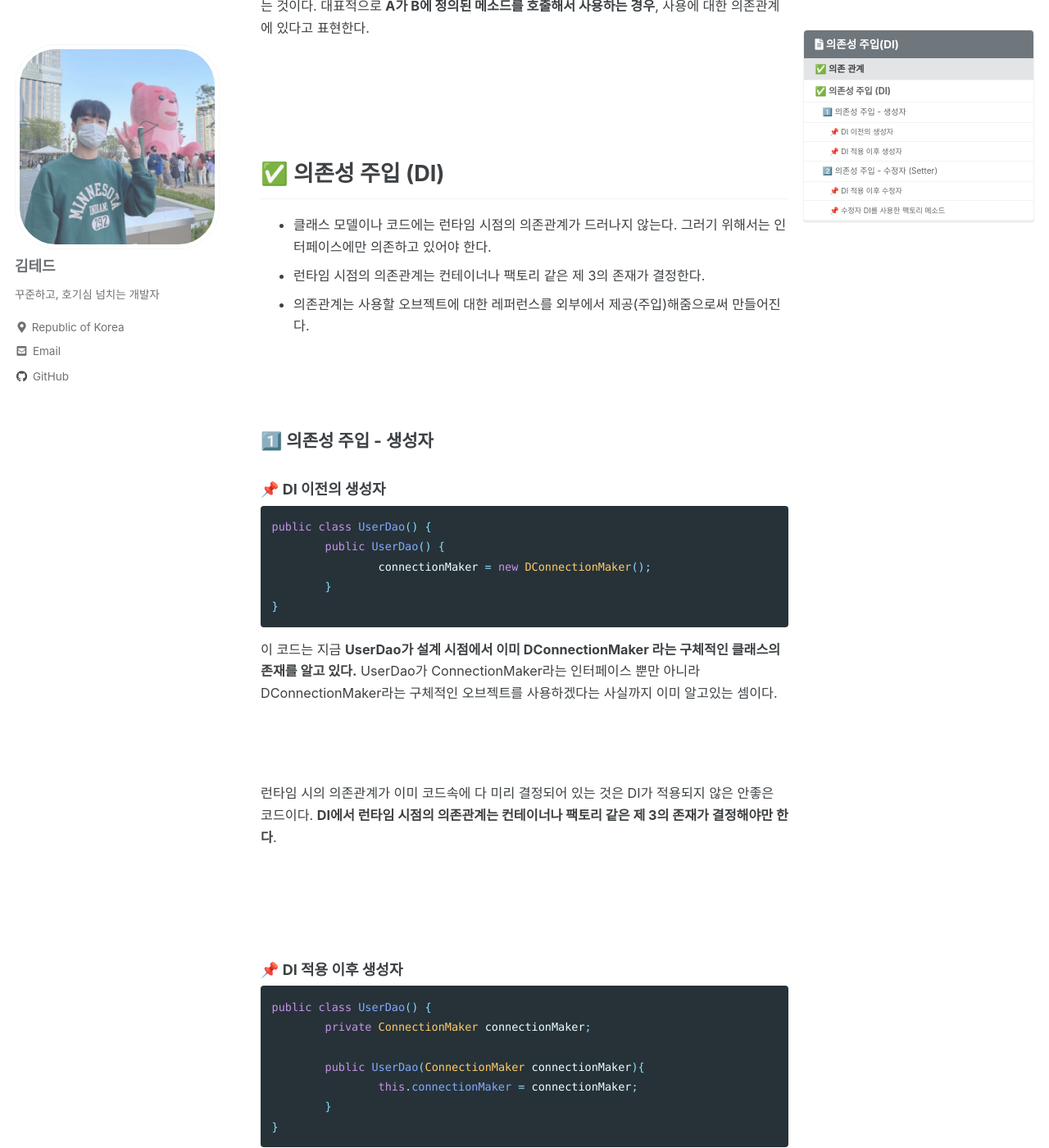
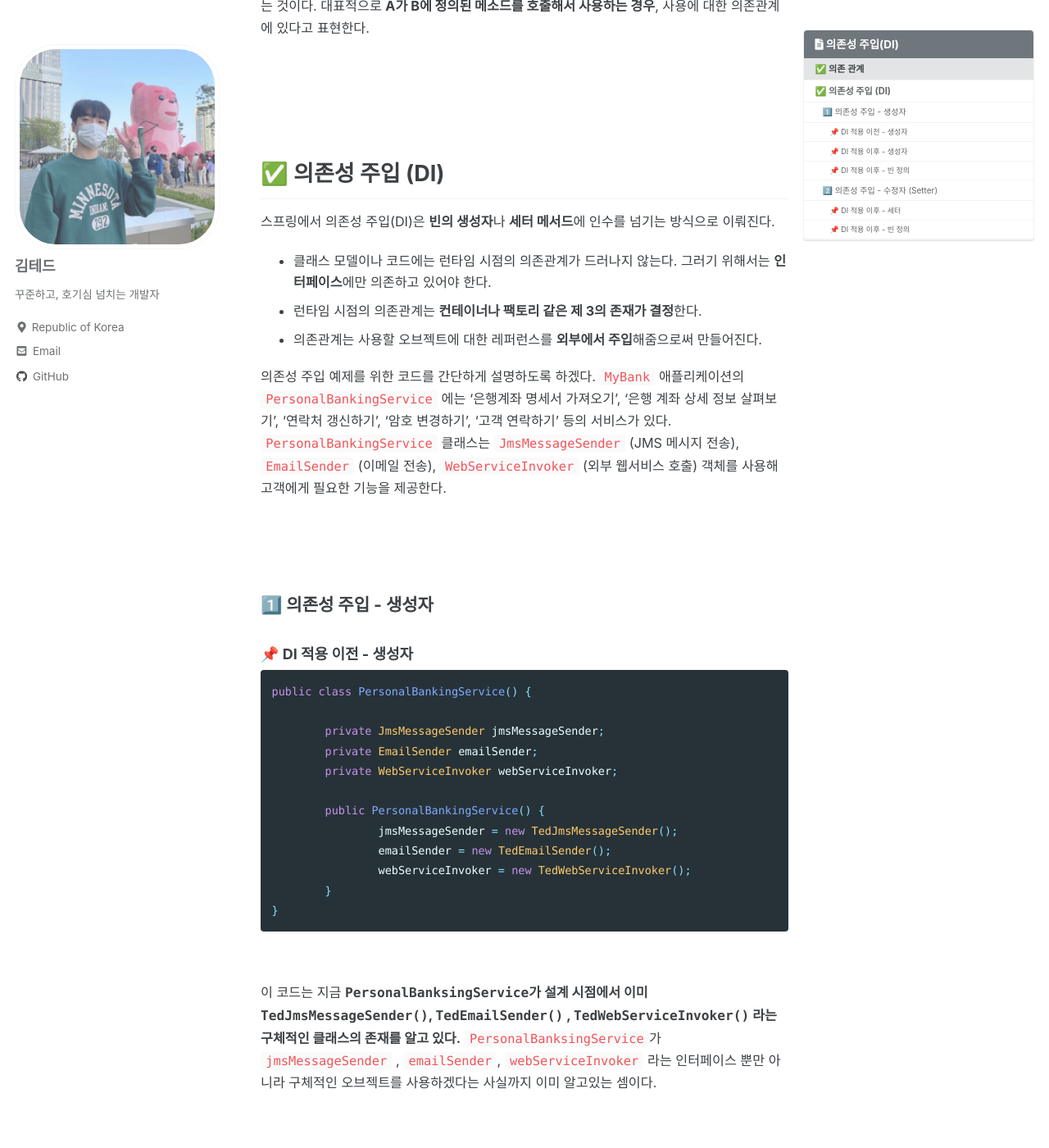
Before and after one commit to idkim97/idkim97.github.io, a Jekyll site: the page built from _posts/2022-08-30-의존성 주입(DI).md, in a window 1280 px wide and 1400 px high, scrolled down 918 px. Shown: the whole window at 82% size. Built offline with Jekyll 4.4.1, drawn with Linux system fonts in a browser that asks for light colours; cached includes are drawn as plain includes; some web fonts are replaced; comment, search, counter and statistics services are not loaded; some of the changed text lies outside the part shown.

Commit message:
Update 2022-08-30-의존성 주입(DI).md

````diff
--- a/_posts/2022-08-30-의존성 주입(DI).md
+++ b/_posts/2022-08-30-의존성 주입(DI).md
@@ -29,46 +29,99 @@
 <br><br><br><br>
 
 ## ✅ 의존성 주입 (DI)
-- 클래스 모델이나 코드에는 런타임 시점의 의존관계가 드러나지 않는다. 그러기 위해서는 인터페이스에만 의존하고 있어야 한다.
-- 런타임 시점의 의존관계는 컨테이너나 팩토리 같은 제 3의 존재가 결정한다.
-- 의존관계는 사용할 오브젝트에 대한 레퍼런스를 외부에서 제공(주입)해줌으로써 만들어진다.
+
+스프링에서 의존성 주입(DI)은 **빈의 생성자**나 **세터 메서드**에 인수를 넘기는 방식으로 이뤄진다.
+
+- 클래스 모델이나 코드에는 런타임 시점의 의존관계가 드러나지 않는다. 그러기 위해서는 **인터페이스**에만 의존하고 있어야 한다.
+- 런타임 시점의 의존관계는 **컨테이너나 팩토리 같은 제 3의 존재가 결정**한다.
+- 의존관계는 사용할 오브젝트에 대한 레퍼런스를 **외부에서 주입**해줌으로써 만들어진다.
+
+의존성 주입 예제를 위한 코드를 간단하게 설명하도록 하겠다. `MyBank` 애플리케이션의 `PersonalBankingService` 에는 '은행계좌 명세서 가져오기', '은행 계좌 상세 정보 살펴보기', '연락처 갱신하기', '암호 변경하기', '고객 연락하기' 등의 서비스가 있다.  `PersonalBankingService` 클래스는 `JmsMessageSender` (JMS 메시지 전송), `EmailSender` (이메일 전송), `WebServiceInvoker` (외부 웹서비스 호출) 객체를 사용해 고객에게 필요한 기능을 제공한다.
 
 <br><br>
 
 ### 1️⃣ 의존성 주입 - 생성자
 
-#### 📌 DI 이전의 생성자
+#### 📌 DI 적용 이전 - 생성자
+
 ```java
-public class UserDao() {
-	public UserDao() {
-		connectionMaker = new DConnectionMaker();
+public class PersonalBankingService() {
+
+	private JmsMessageSender jmsMessageSender;
+	private EmailSender emailSender;
+	private WebServiceInvoker webServiceInvoker;
+
+	public PersonalBankingService() {
+		jmsMessageSender = new TedJmsMessageSender();
+		emailSender = new TedEmailSender();
+		webServiceInvoker = new TedWebServiceInvoker();
 	}
 }
 ```
 
-이 코드는 지금 **UserDao가 설계 시점에서 이미 DConnectionMaker 라는 구체적인 클래스의 존재를 알고 있다.** UserDao가 ConnectionMaker라는 인터페이스 뿐만 아니라 DConnectionMaker라는 구체적인 오브젝트를 사용하겠다는 사실까지 이미 알고있는 셈이다.
+<Br>
+
+이 코드는 지금 **`PersonalBanksingService`가 설계 시점에서 이미 `TedJmsMessageSender()`, `TedEmailSender()` , `TedWebServiceInvoker()` 라는 구체적인 클래스의 존재를 알고 있다.** `PersonalBanksingService`가 `jmsMessageSender` , `emailSender`, `webServiceInvoker` 라는 인터페이스 뿐만 아니라 구체적인 오브젝트를 사용하겠다는 사실까지 이미 알고있는 셈이다.
+
+<br>
+
+런타임 시의 의존관계가 이미 코드속에 다 미리 결정되어 있는 것은 DI가 적용되지 않은 안좋은 코드이다. **DI에서 런타임 시점의 의존관계는 컨테이너나 팩토리 같은 제 3의 존재가 결정해야만 한다**.
 
 <br><br>
 
-런타임 시의 의존관계가 이미 코드속에 다 미리 결정되어 있는 것은 DI가 적용되지 않은 안좋은 코드이다. **DI에서 런타임 시점의 의존관계는 컨테이너나 팩토리 같은 제 3의 존재가 결정해야만 한다**.
-
-<br><br><br>
-
-#### 📌 DI 적용 이후 생성자
+#### 📌 DI 적용 이후 - 생성자
 
 ```java
-public class UserDao() {
-	private ConnectionMaker connectionMaker;
+public class PersonalBankingService() {
 
-	public UserDao(ConnectionMaker connectionMaker){
-		this.connectionMaker = connectionMaker;
+	private JmsMessageSender jmsMessageSender;
+	private EmailSender emailSender;
+	private WebServiceInvoker webServiceInvoker;
+
+	...
+
+	public PersonalBankingService(JmsMessageSender jmsMessageSender,
+									EmailSender emailSender,
+									WebServiceInvoker webServiceInvoker) {
+			this.jmsMessageSender = jmsMessageSender;
+			this.emailSender = emailSender;
+			this.webServiceInvoker = webServiceInvoker;
 	}
 }
 ```
+<Br>
 
-이렇게 UserDao 오브젝트는 이제 더이상 스스로 DConnectionMaker를 사용하지 않고, **생성자를 통해 주입**받은 ConnectionMaker 오브젝트를 사용하게 된다. 자신이 사용할 오브젝트에 대한 선택과 생성 제어권을 외부로 넘기고 자신은 주입받은 오브젝트를 사용한 다는 점에서 IoC 개념에 딱 들어맞는다고 볼 수 있다.
+이렇게 `PersonalBankingService` 오브젝트는 이제 더이상 스스로 `jmsMessageSender, emailSender, webServiceInvoker`를 사용하지 않고, **생성자를 통해 주입**받은 오브젝트를 사용하게 된다. 자신이 사용할 오브젝트에 대한 선택과 생성 제어권을 외부로 넘기고 자신은 주입받은 오브젝트를 사용한 다는 점에서 IoC 개념에 딱 들어맞는다고 볼 수 있다.
 
-<br><br><br>
+<br><br>
+
+#### 📌 DI 적용 이후 - 빈 정의
+
+```java
+<bean id="personalBankingService" class="PersonalBankingService">
+	<constructor-arg index="0" ref="jsmMessageSender" />
+	<constructor-arg index="1" ref="emailSender" />
+	<constructor-arg index="2" ref="webServiceInvoker" />
+</bean>
+
+<bean id="jsmMessageSender" class="JmsMessageSender">
+...
+</bean>
+<bean id="emailSender" class="EmailSender">
+...
+</bean>
+<bean id="webServiceInvoker" class="WebServiceInvoker">
+...
+</bean>
+```
+<br>
+
+여기서 `<constructor-arg>` 엘리먼트는 `PersonalBankingService` 인스턴스의 생성자에 전달한 인수를 지정한다. index 속성은 생성자 인수의 순서이고, ref 속성은 빈에 참조를 전달한다.
+
+`<constructor-arg index="0" ref="jsmMessageSender" />` 이 코드를 해석해보면 " `jsmMessageSender` 라는 이름을 가진 bean을 0번째 인자로 생성자에 등록하겠다." 라고 해석할 수 있다.
+
+<br><br><br><br>
+
 
 ### 2️⃣ 의존성 주입 - 수정자 (Setter)
 
@@ -76,30 +129,59 @@
 
 <br><br>
 
-#### 📌 DI 적용 이후 수정자
+#### 📌 DI 적용 이후 - 세터
 
 ```java
-public class UserDao() {
-	private ConnectionMaker connectionMaker;
+public class PersonalBankingService() {
 
-	public void setConnectionMaker(ConnectionMaker connectionMaker) {
-		this.connectionMaker = connectionMaker;
+	private JmsMessageSender jmsMessageSender;
+	private EmailSender emailSender;
+	private WebServiceInvoker webServiceInvoker;
+
+	...
+
+	public void setJmsMessageSender (JmsMessageSender jmsMessageSender) {
+		this.jmsMessageSender = jmsMessageSender;
+	}
+
+	public void setEmailSender (EmailSender emailSender) {
+		this.emailSender= emailSender;
+	}
+
+	public void setWebServiceInvoker (WebServiceInvoker webServiceInvoker) {
+		this.webServiceInvoker= webServiceInvoker;
 	}
 }
 ```
+<br>
+
+
+세터를 활용해 DI를 적용하는 방법은 어렵지 않다. 위 예시코드를 보면 `PersonalBankingService` 클래스의 각 의존 관계마다 세터 메서드를 정의한다.
 
 <br><br>
 
-####  📌 수정자 DI를 사용한 팩토리 메소드
+####  📌 DI 적용 이후 - 빈 정의
 ```java
-@Bean
-public UserDao userDao(){
-	UserDao userDao = new UserDao();
-	userDao.setConnectionMaker(connectionMaker());
-	return userDao;
-}
+<bean id="personalBankingService" class="PersonalBankingService">
+	<property name="jsmMessageSender" ref="jsmMessageSender" />
+	<property name="emailSender" ref="emailSender" />
+	<property name="webServiceInvoker" ref="webServiceInvoker" />
+</bean>
+
+<bean id="jsmMessageSender" class="JmsMessageSender">
+...
+</bean>
+<bean id="emailSender" class="EmailSender">
+...
+</bean>
+<bean id="webServiceInvoker" class="WebServiceInvoker">
+...
+</bean>
 ```
 
-<br><br><br>
+세터를 사용해 DI를 적용한 경우에 빈을 정의할때는 `<property>` 엘리먼트를 사용한다.
+`<property>`는 `name`과 `value` 속성이 필요한데, `name` 속성은 세터 메소드 이름의 set을 제외한 소문자를 `name`에 할당한다 (ex serUserId => userid ). `value` 속성은 세터에 할당할 값을 의미한다. `ref` 속성은 마찬가지로 참조할 값, 즉 bean의 id를 의미한다.
 
-생성자를 이용하든, 수정자를 이용하든 실제 결과는 동일할 것이다. 스프링에서는 생성자, 수정자, 초기화 메소드 외에도 다양한 DI방법을 지원한다. 이는 차차 공부를 더 하면서 정리해보도록 하겠다...!
+<br><br>
+
+생성자를 이용하든, 수정자를 이용하든 실제 결과는 동일할 것이다. 스프링에서는 생성자, 수정자, 초기화 메소드 외에도 다양한 DI방법을 지원한다.
````
